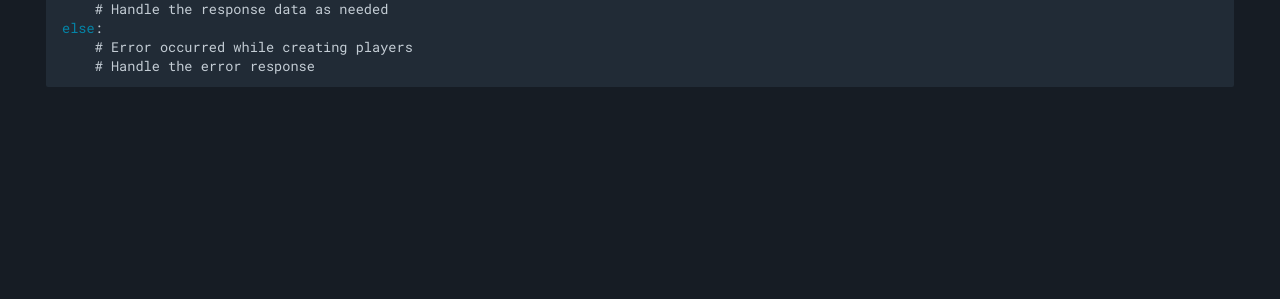
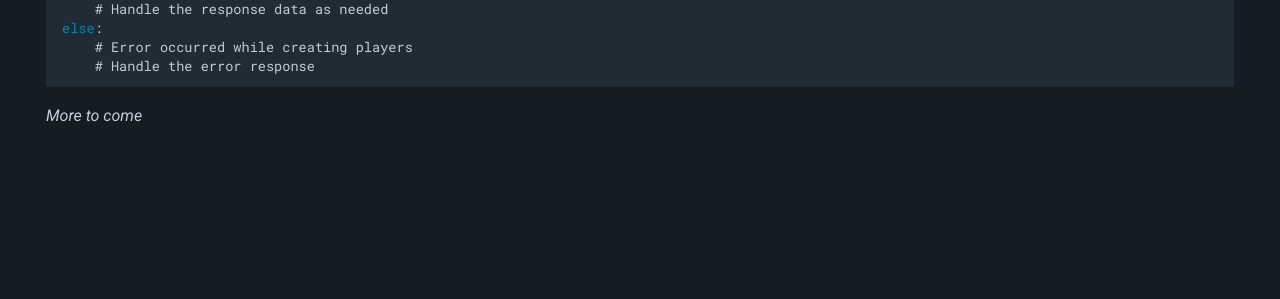
Before and after one commit to NathanielHart44/rspdocs, an MkDocs documentation site: the page built from docs/migrate.md, in a window 1280 px wide. Shown: the part 485-784 px from the top of the page. Built offline with MkDocs 1.6.1 and Material for MkDocs 9.7.7, drawn with Linux system fonts in a browser that asks for light colours.

Commit message:
migrate change/test

````diff
--- a/docs/migrate.md
+++ b/docs/migrate.md
@@ -20,3 +20,5 @@ Call the `create_players` endpoint for all players in your game. This will creat
         # Error occurred while creating players
         # Handle the error response
     ```
+
+*More to come*
````
